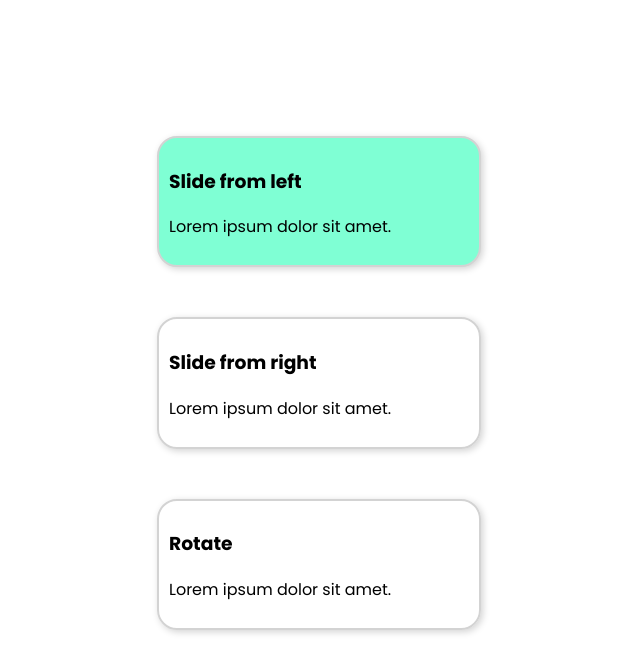
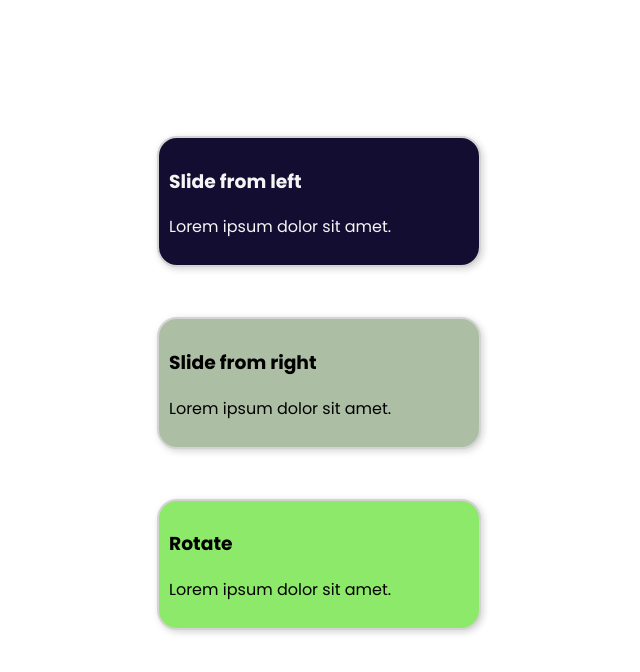
Before and after one commit to JulieKodehode/Kodeloftet-CSS-animation, a website: page index.html in a window 1280 px wide. Shown: the whole page, without its empty margins (321-961 px from the left). Drawn offline with Linux system fonts and the light colour scheme.

Commit message:
kort stylet

```diff
--- a/styles.css
+++ b/styles.css
@@ -37,9 +37,18 @@ main{
   border-color: lightgrey;
   padding: 10px;
   border-radius: 20px;
-  box-shadow: 2px 2px 7px lightgray;
+  box-shadow: 2px 2px 7px #d3d3d3;
 }
 
 .slideInLeft{
-    background-color: aquamarine;
+    background-color: #120D31;
+    color: whitesmoke;
 }
+
+.slideInRight{
+    background-color:#ACBEA3;
+}
+
+.rotate{
+    background-color: #8DE969;
+}
```
